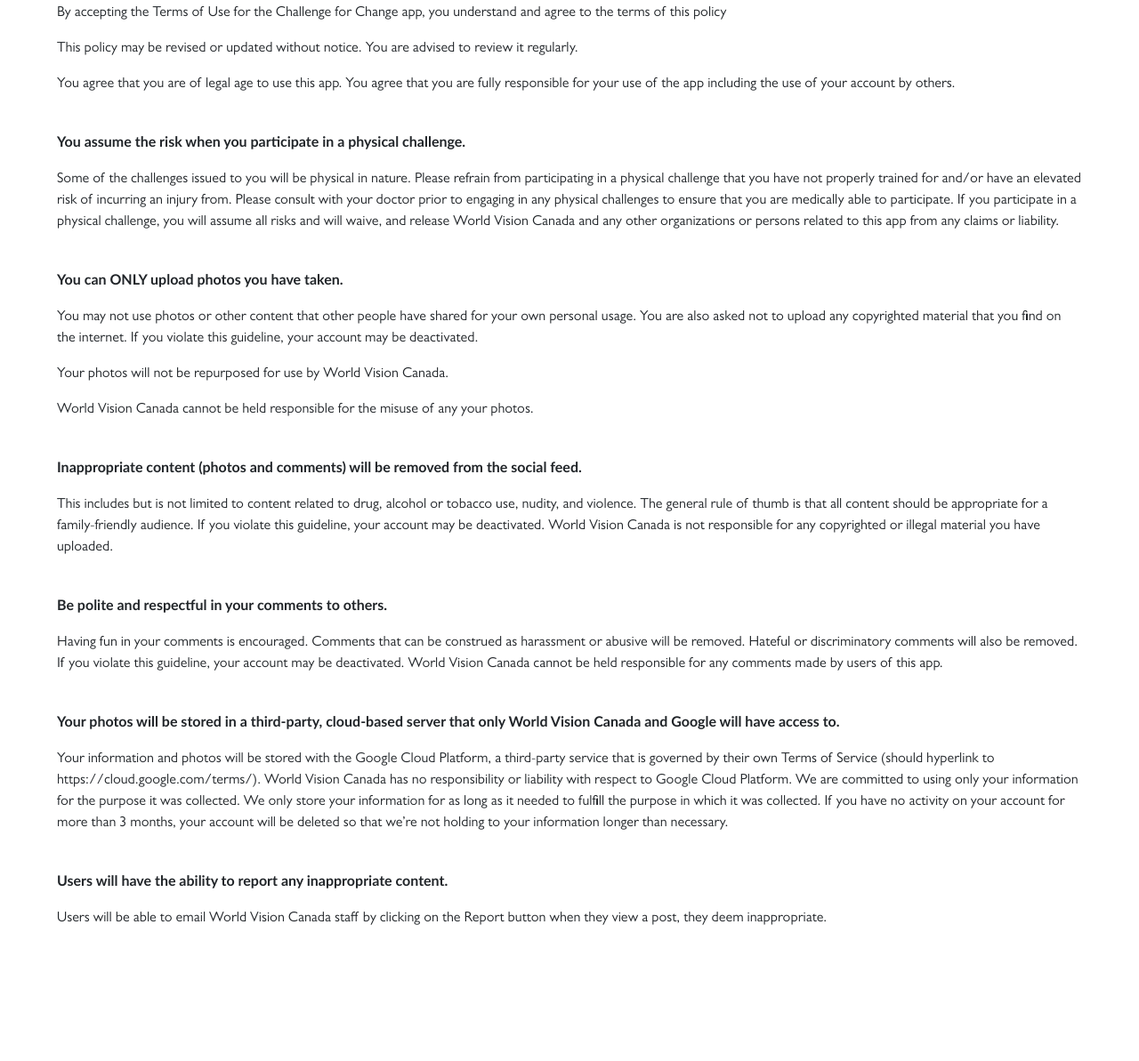
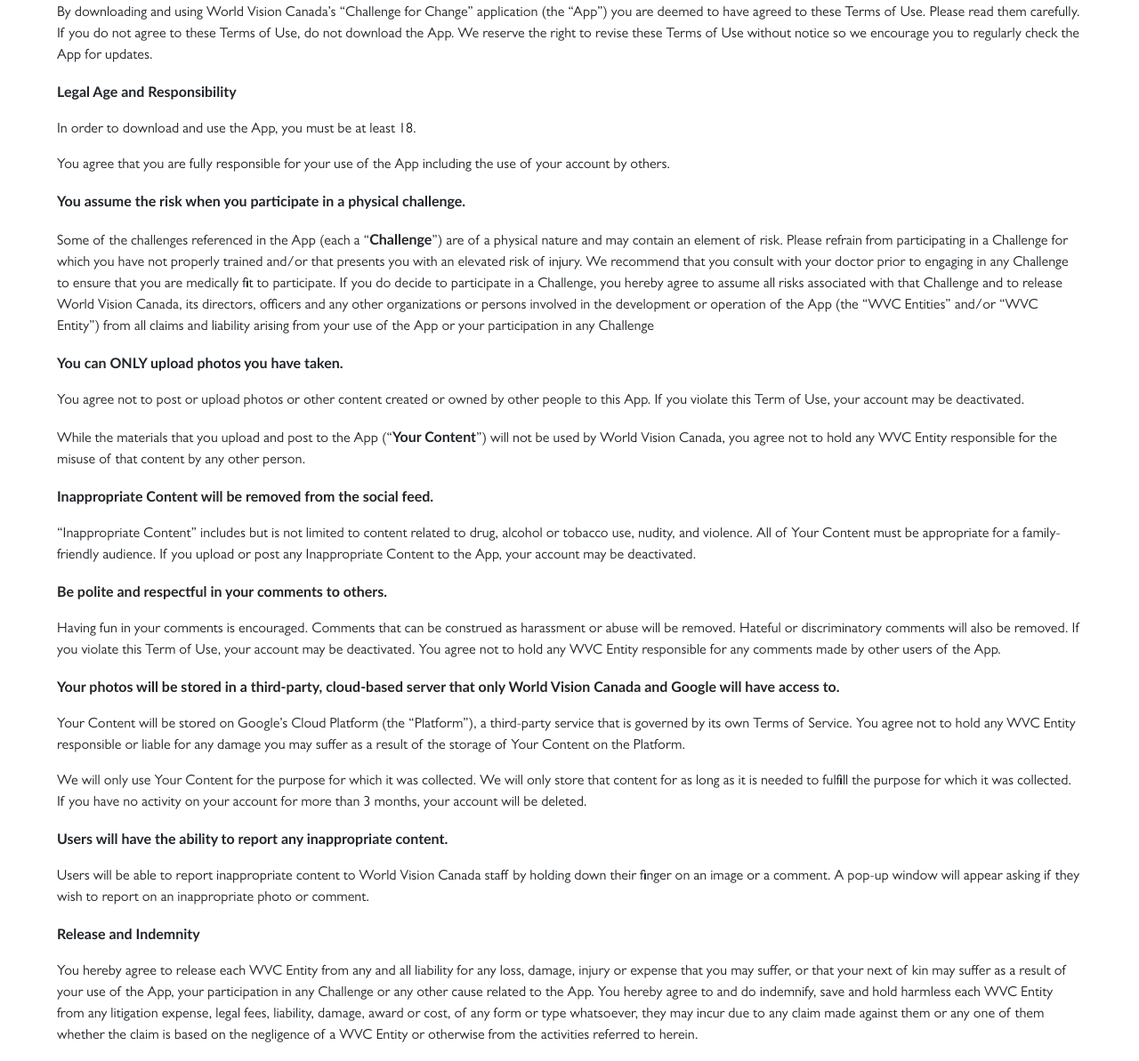
Before and after one commit to internrandomtesting/internrandomtesting.github.io, a plain HTML site: page index.html in a window 1280 px wide. Shown: the part 167-1360 px from the top of the page at 89% size. Before the commit the page ends 1228 px from the top, so only its background shows below. Drawn offline with nearby package versions, Linux system fonts and the light colour scheme.

Commit message:
update to T&C

```diff
--- a/index.html
+++ b/index.html
@@ -17,51 +17,83 @@
     </div>
     <br>
     <h1 class="text-center"><b>TERMS OF USE POLICY</b> </h1>
-    <p>By accepting the Terms of Use for the Challenge for Change app, you understand and agree to the terms of this
-        policy </p>
-    <p>This policy may be revised or updated without notice. You are advised to review it regularly. </p>
-    <p>You agree that you are of legal age to use this app. You agree that you are fully responsible for your use of the
-        app including the use of your account by others.</p>
-    <br>
+
+    <p>By downloading and using World Vision Canada’s “Challenge for Change” application (the “App”) you are deemed to
+        have agreed to these Terms of Use. Please read them carefully. If you do not agree to these Terms of Use, do not
+        download the App. We reserve the right to revise these Terms of Use without notice so we encourage you to
+        regularly check the App for updates.
+    </p>
+    <p><b>Legal Age and Responsibility</b></p>
+    <p>In order to download and use the App, you must be at least 18.</p>
+    <p>You agree that you are fully responsible for your use of the App including the use of your account by others.</p>
     <p><b>You assume the risk when you participate in a physical challenge.</b></p>
-    <p>Some of the challenges issued to you will be physical in nature. Please refrain from participating in a physical
-        challenge that you have not properly trained for and/or have an elevated risk of incurring an injury from.
-        Please consult with your doctor prior to engaging in any physical challenges to ensure that you are medically
-        able to participate. If you participate in a physical challenge, you will assume all risks and will waive, and
-        release World Vision Canada and any other organizations or persons related to this app from any claims or
-        liability. </p>
-    <br>
+    <p>Some of the challenges referenced in the App (each a “<b>Challenge</b>”) are of a physical nature and may contain
+        an element of risk. Please refrain from participating in a Challenge for which you have not properly trained
+        and/or that presents you with an elevated risk of injury. We recommend that you consult with your doctor prior
+        to engaging in any Challenge to ensure that you are medically fit to participate. If you do decide to
+        participate in a Challenge, you hereby agree to assume all risks associated with that Challenge and to release
+        World Vision Canada, its directors, officers and any other organizations or persons involved in the development
+        or operation of the App (the “WVC Entities” and/or “WVC Entity”) from all claims and liability arising from your
+        use of the App or your participation in any Challenge
+    </p>
     <p><b>You can ONLY upload photos you have taken.</b></p>
-    <p>You may not use photos or other content that other people have shared for your own personal usage. You are also
-        asked not to upload any copyrighted material that you find on the internet. If you violate this guideline, your
-        account may be deactivated. </p>
-    <p>Your photos will not be repurposed for use by World Vision Canada. </p>
-    <p>World Vision Canada cannot be held responsible for the misuse of any your photos. </p>
-    <br>
-    <p><b>Inappropriate content (photos and comments) will be removed from the social feed. </b></p>
-    <p>This includes but is not limited to content related to drug, alcohol or tobacco use, nudity, and violence. The
-        general rule of thumb is that all content should be appropriate for a family-friendly audience. If you violate
-        this guideline, your account may be deactivated. World Vision Canada is not responsible for any copyrighted or
-        illegal material you have uploaded. </p>
-    <br>
-    <p><b>Be polite and respectful in your comments to others. </b></p>
-    <p>Having fun in your comments is encouraged. Comments that can be construed as harassment or abusive will be
-        removed. Hateful or discriminatory comments will also be removed. If you violate this guideline, your account
-        may be deactivated. World Vision Canada cannot be held responsible for any comments made by users of this app.
+    <p>You agree not to post or upload photos or other content created or owned by other people to this App. If you
+        violate this Term of Use, your account may be deactivated.
     </p>
-    <br>
-    <p><b>Your photos will be stored in a third-party, cloud-based server that only World Vision Canada and Google will
-            have access to.</b></p>
-    <p>Your information and photos will be stored with the Google Cloud Platform, a third-party service that is governed
-        by their own Terms of Service (should hyperlink to https://cloud.google.com/terms/). World Vision Canada has no
-        responsibility or liability with respect to Google Cloud Platform. We are committed to using only your
-        information for the purpose it was collected. We only store your information for as long as it needed to fulfill
-        the purpose in which it was collected. If you have no activity on your account for more than 3 months, your
-        account will be deleted so that we’re not holding to your information longer than necessary. </p>
-    <br>
-    <p><b>Users will have the ability to report any inappropriate content. </b></p>
-    <p>Users will be able to email World Vision Canada staff by clicking on the Report button when they view a post,
-        they deem inappropriate. </p>
+    <p>
+        While the materials that you upload and post to the App (“<b>Your Content</b>”) will not be used by World Vision
+        Canada, you agree not to hold any WVC Entity responsible for the misuse of that content by any other person.
+
+    </p>
+    <p><b>Inappropriate Content will be removed from the social feed.
+        </b></p>
+
+    <p> “Inappropriate Content” includes but is not limited to content related to drug, alcohol or tobacco use, nudity,
+        and
+        violence. All of Your Content must be appropriate for a family-friendly audience. If you upload or post any
+        Inappropriate Content to the App, your account may be deactivated.</p>
+    <p><b> Be polite and respectful in your comments to others.
+        </b></p>
+    <p>Having fun in your comments is encouraged. Comments that can be construed as harassment or abuse will be removed.
+        Hateful or discriminatory comments will also be removed. If you violate this Term of Use, your account may be
+        deactivated. You agree not to hold any WVC Entity responsible for any comments made by other users of the App.
+    </p>
+    <p><b> Your photos will be stored in a third-party, cloud-based server that only World Vision Canada and Google will
+            have
+            access to.</b></p>
+
+    <p> Your Content will be stored on Google’s Cloud Platform (the “Platform”), a third-party service that is governed
+        by
+        its own Terms of Service. You agree not to hold any WVC Entity responsible or liable for any damage you may
+        suffer
+        as a result of the storage of Your Content on the Platform.</p>
+    <p> We will only use Your Content for the purpose for which it was collected. We will only store that content for as
+        long as it is needed to fulfill the purpose for which it was collected. If you have no activity on your account
+        for
+        more than 3 months, your account will be deleted.</p>
+
+    <p><b> Users will have the ability to report any inappropriate content.
+        </b></p>
+    <p> Users will be able to report inappropriate content to World Vision Canada staff by holding down their finger on
+        an
+        image or a comment. A pop-up window will appear asking if they wish to report on an inappropriate photo or
+        comment.
+    </p>
+    <p><b> Release and Indemnity
+        </b></p>
+    <p> You hereby agree to release each WVC Entity from any and all liability for any loss, damage, injury or expense
+        that
+        you may suffer, or that your next of kin may suffer as a result of your use of the App, your participation in
+        any
+        Challenge or any other cause related to the App. You hereby agree to and do indemnify, save and hold harmless
+        each
+        WVC Entity from any litigation expense, legal fees, liability, damage, award or cost, of any form or type
+        whatsoever, they may incur due to any claim made against them or any one of them whether the claim is based on
+        the
+        negligence of a WVC Entity or otherwise from the activities referred to herein.</p>
+
+
+
 </body>
 
 </html>
```
